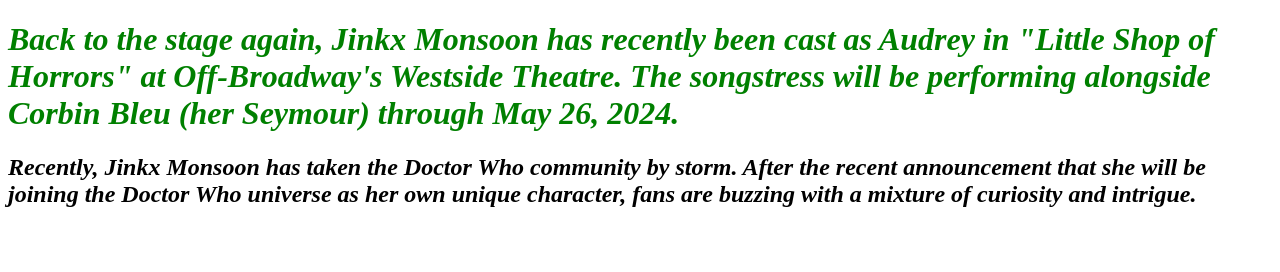
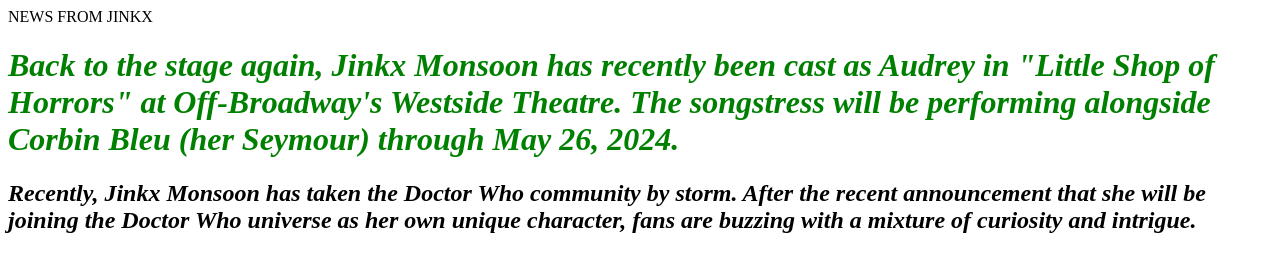
Before and after one commit to zeldavox/jinkx, a plain HTML site: page news.html in a window 1280 px wide. Drawn offline with Linux system fonts and the light colour scheme.

Commit message:
Update news.html

```diff
--- a/news.html
+++ b/news.html
@@ -5,8 +5,8 @@
  <meta charset="UTF-8">
  <link rel="stylesheet" href="style.css">
 </head>
+<header> NEWS FROM JINKX</header>
 <body>
-
 <h1> <em> Back to the stage again, Jinkx Monsoon has recently been cast as Audrey in "Little Shop of Horrors" at Off-Broadway's Westside Theatre. The songstress will be performing alongside Corbin Bleu (her Seymour) through May 26, 2024. </em> </h1>
 
 <h2> <em> Recently, Jinkx Monsoon has taken the Doctor Who community by storm. After the recent announcement that she will be joining the Doctor Who universe as her own unique character, fans are buzzing with a mixture of curiosity and intrigue. </em> </h2>
```
